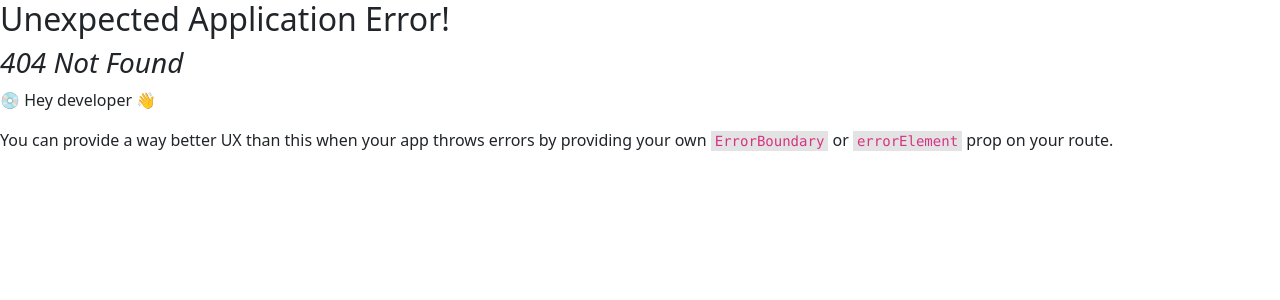
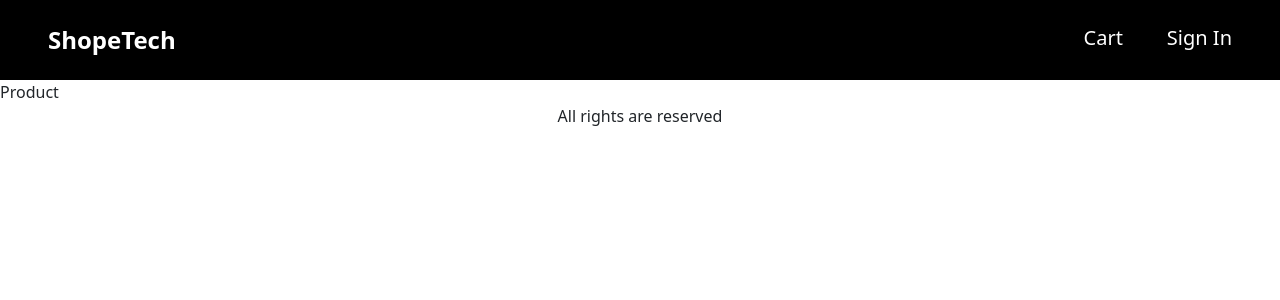
Before and after one commit to ihab-boudargham/MERN-Ecommerce-App-Typescript-JWT-Authentication, a React (Create React App) app in the folder frontend/: page /product/apple-b-grade-macbook in a window 1280 px wide. Before the commit this address had no page. Shown: the top 300 px of the page. Built offline with nearby package versions, Linux system fonts and the light colour scheme.

Commit message:
Product Route

```diff
--- a/frontend/src/index.tsx
+++ b/frontend/src/index.tsx
@@ -10,11 +10,13 @@ import {
 } from 'react-router-dom';
 import App from './App';
 import HomePage from './pages/HomePage';
+import ProductPage from './pages/ProductPage';
 
 const router = createBrowserRouter(
   createRoutesFromElements(
     <Route path="/" element={<App />}>
       <Route index={true} element={<HomePage />} />
+      <Route path="product/:slug" element={<ProductPage />} />
     </Route>
   )
 );
--- a/frontend/src/pages/HomePage.tsx
+++ b/frontend/src/pages/HomePage.tsx
@@ -1,5 +1,6 @@
 import React from 'react';
 import { sampleProducts } from '../data';
+import { Link } from 'react-router-dom';
 
 export default function HomePage() {
   return (
@@ -7,6 +8,7 @@ export default function HomePage() {
       {sampleProducts.map((product) => (
         <li className="list-none w-[350px]" key={product.slug}>
           <div className="flex flex-col pl-3">
+            <Link to={'/product/' + product.slug}>
               <img
                 className="product-image"
                 src={product.image}
@@ -16,6 +18,7 @@ export default function HomePage() {
                 <h2 className="font-bold">{product.name}</h2>
                 <p>${product.price}</p>
               </div>
+            </Link>
           </div>
         </li>
       ))}
--- /dev/null
+++ b/frontend/src/pages/ProductPage.tsx
@@ -0,0 +1,5 @@
+import React from 'react';
+
+export default function ProductPage() {
+  return <div>Product</div>;
+}
```
Also changed, not shown: 1 other file (tests, documents, lock files or other folders). Lines whose indentation alone changed are shown as unchanged.
